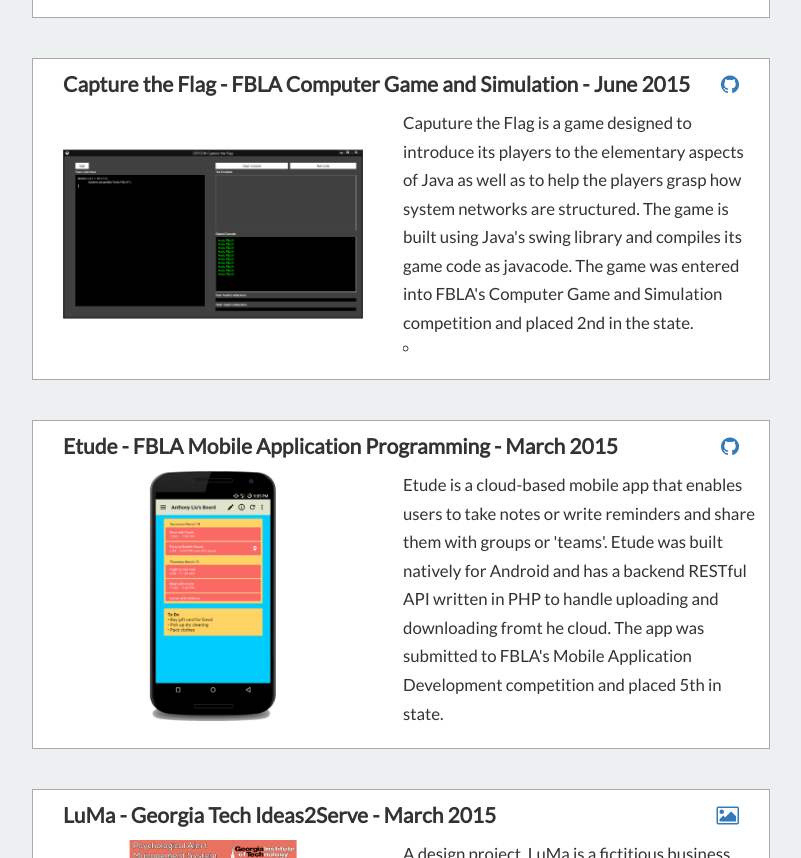
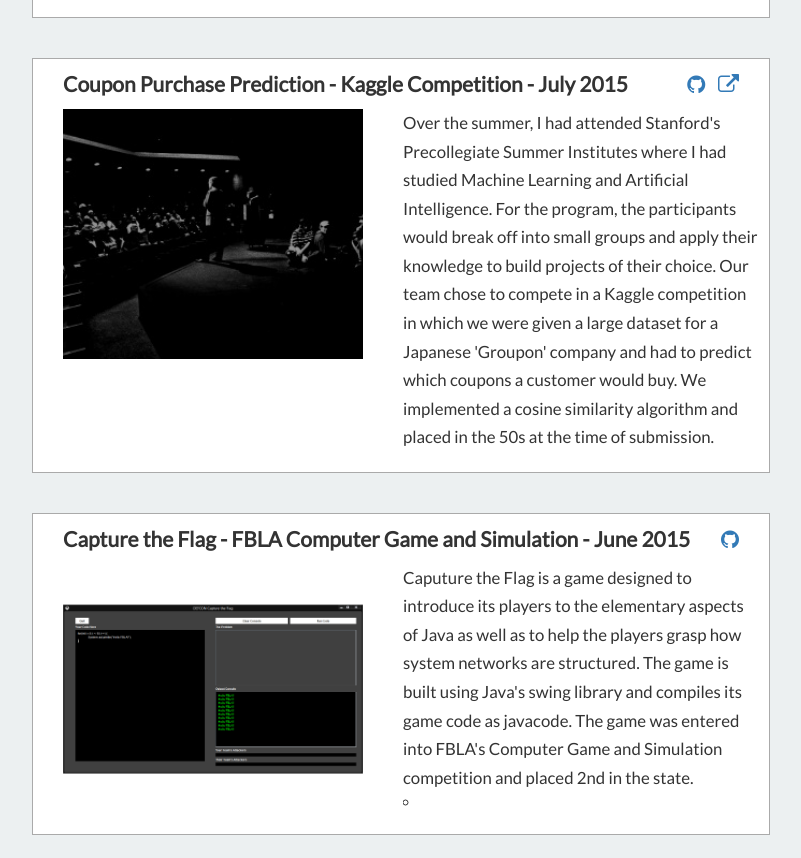
Before and after one commit to AJLiu/oldsite, a website: page portfolio.html in a window 1280 px wide. Shown: the part 2880-3738 px from the top of the page, without its empty margins (239-1040 px from the left). Drawn offline with nearby package versions, Linux system fonts and the light colour scheme.

Commit message:
added coupon comp

```diff
--- a/portfolio.html
+++ b/portfolio.html
@@ -140,6 +140,24 @@
 					</div>
 				</div></li>
 
+				<li class="project" id="MHacks"><div>
+					<div class="head">
+						<h3>Coupon Purchase Prediction - Kaggle Competition - July 2015</h3>
+						<ul class="links">
+							<li><a target="_blank" href="https://github.com/AJLiu/SPCSAI-CouponPurchasePrediction" data-toggle="tooltip" data-placement="top" title="Github"><i class="fa fa-github"></i></a></li>
+							<li><a target="_blank" href="https://www.kaggle.com/c/coupon-purchase-prediction" data-toggle="tooltip" data-placement="top" title="Kaggle Competition Page"><i class="fa fa-external-link"></i></a></li>
+						</ul>
+					</div>
+					<div class="thumbnail">
+						<img src="img/kantare.jpg" alt="" />
+					</div>
+					<div class="body">
+						<p>
+							Over the summer, I had attended Stanford's Precollegiate Summer Institutes where I had studied Machine Learning and Artificial Intelligence. For the program, the participants would break off into small groups and apply their knowledge to build projects of their choice. Our team chose to compete in a Kaggle competition in which we were given a large dataset for a Japanese 'Groupon' company and had to predict which coupons a customer would buy. We implemented a cosine similarity algorithm and placed in the 50s at the time of submission.
+						</p>
+					</div>
+				</div></li>
+
 				<li class="project" id="FBLA-CGS2015"><div>
 					<div class="head">
 						<h3>Capture the Flag - FBLA Computer Game and Simulation - June 2015</h3>
```
